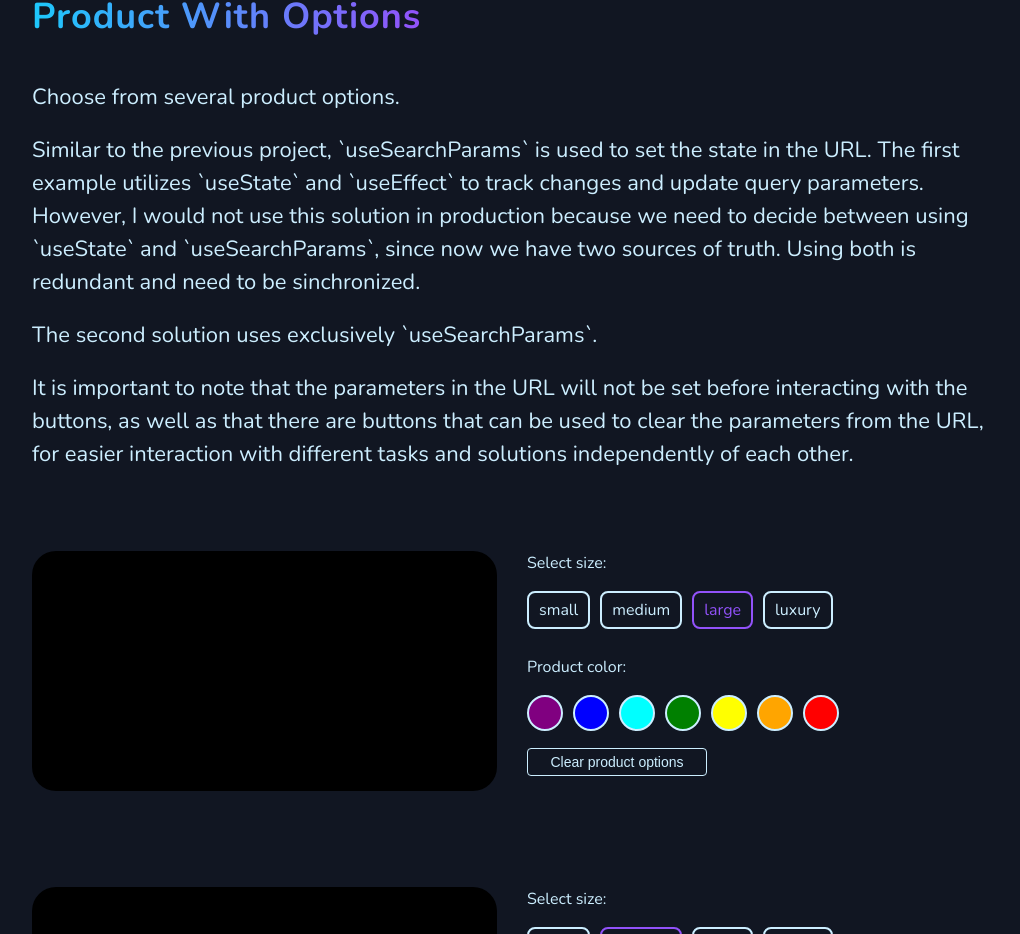
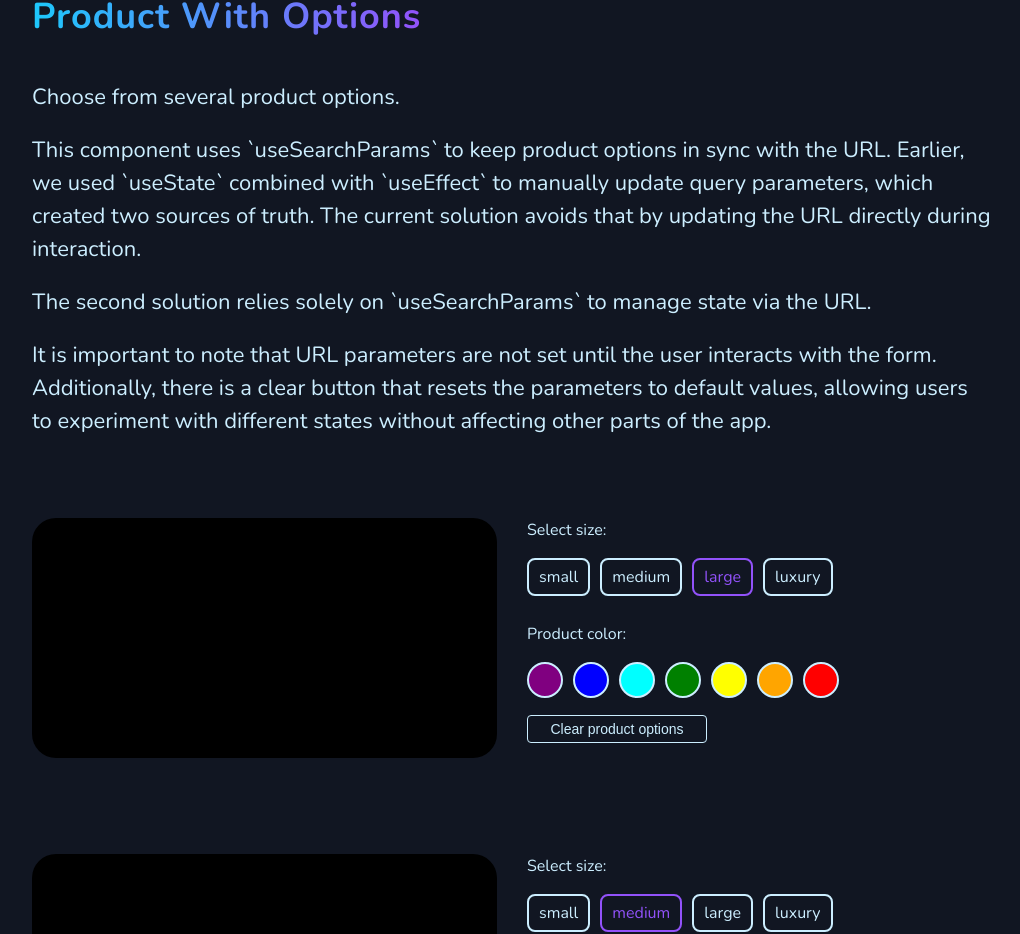
Before and after one commit to lazard9/react-ldproject, a React (Vite) app: page /projects-one in a window 1280 px wide. Shown: the part 2668-3602 px from the top of the page, without its empty margins (128-1148 px from the left). Built offline with nearby package versions, Linux system fonts and the light colour scheme.

Commit message:
refactor: use URL search parameters as single source of truth in ProductWithOptions

```diff
--- a/src/pages/ProjectsOne.jsx
+++ b/src/pages/ProjectsOne.jsx
@@ -78,26 +78,20 @@ const ProjectsOne = () => {
                 <Content maxWidth="none">
                     <p>Choose from several product options.</p>
                     <p>
-                        Similar to the previous project, `useSearchParams` is
-                        used to set the state in the URL. The first example
-                        utilizes `useState` and `useEffect` to track changes and
-                        update query parameters. However, I would not use this
-                        solution in production because we need to decide between
-                        using `useState` and `useSearchParams`, since now we
-                        have two sources of truth. Using both is redundant and
-                        need to be sinchronized.
+                        This component uses `useSearchParams` to keep product options in sync with the URL.
+                        Earlier, we used `useState` combined with `useEffect` to manually update
+                        query parameters, which created two sources of truth. The current solution avoids that by
+                        updating the URL directly during interaction.
                     </p>
                     <p>
-                        The second solution uses exclusively `useSearchParams`.
+                        The second solution relies solely on `useSearchParams` to manage state via the URL.
                     </p>
                     <p>
-                        It is important to note that the parameters in the URL
-                        will not be set before interacting with the buttons, as
-                        well as that there are buttons that can be used to clear
-                        the parameters from the URL, for easier interaction with
-                        different tasks and solutions independently of each
-                        other.
+                        It is important to note that URL parameters are not set until the user interacts with the form.
+                        Additionally, there is a clear button that resets the parameters to default values, allowing
+                        users to experiment with different states without affecting other parts of the app.
                     </p>
+
                 </Content>
 
                 <Row margin={4} marginLg={6}>
```
